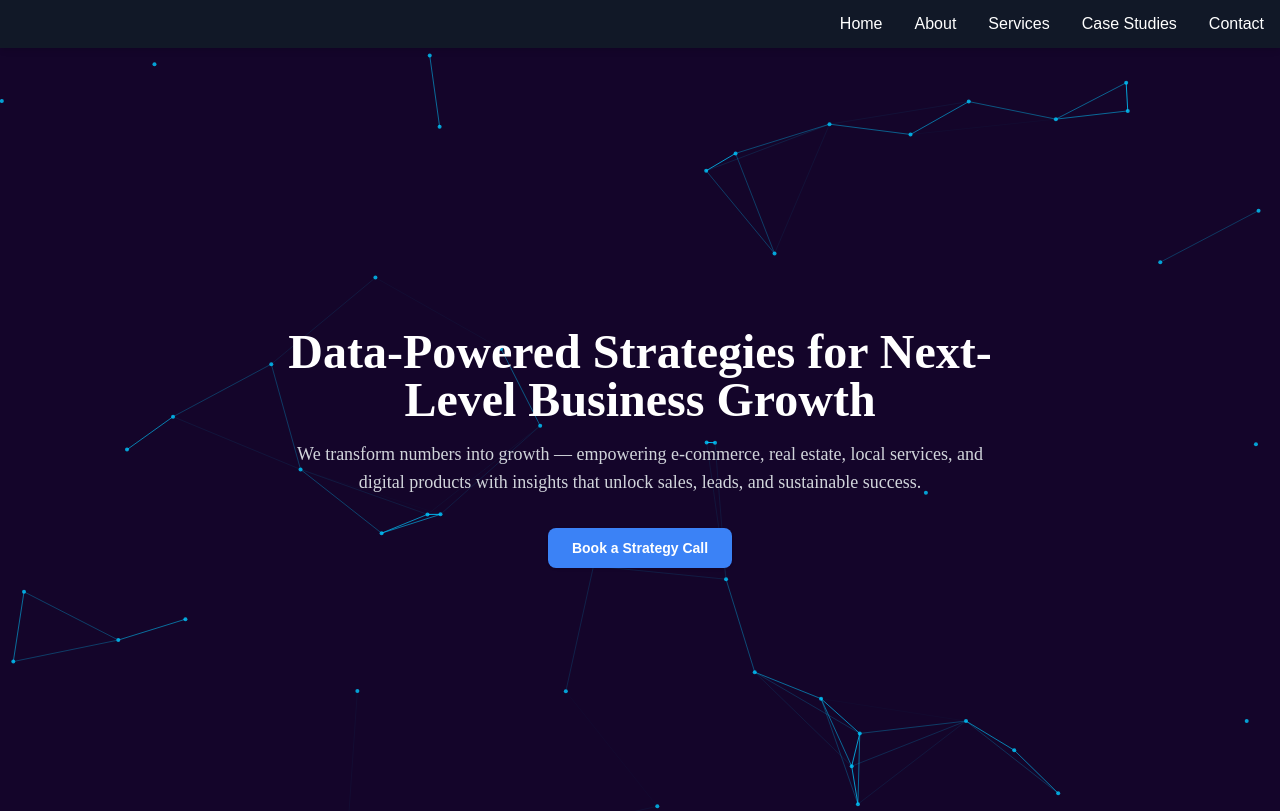
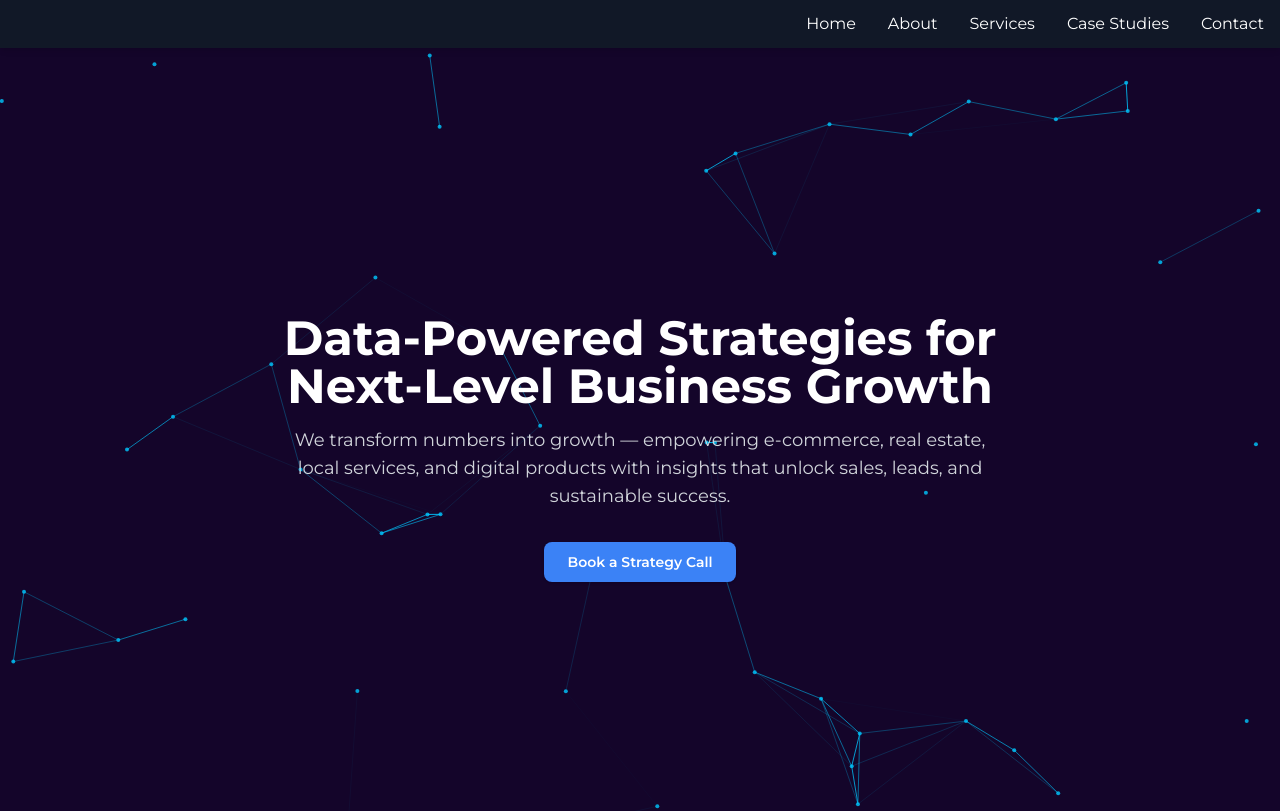
Before and after one commit to kartik-7877/statixgrowth-site, a Next.js app: page / in a window 1280 px wide. Shown: the top 811 px of the page. Built offline with nearby package versions, Linux system fonts and the light colour scheme.

Commit message:
fix: switched to next/font Montserrat for consistent font loading

```diff
--- a/pages/_app.js
+++ b/pages/_app.js
@@ -1,13 +1,21 @@
-import '../styles/globals.css';
-import Navbar from '../components/Navbar';
+import '../styles/globals.css'
+import Navbar from '../components/Navbar'
+import { Montserrat } from 'next/font/google'
+
+// Import Montserrat via next/font
+const montserrat = Montserrat({
+  subsets: ['latin'],
+  weight: ['400', '600', '700'],
+  display: 'swap',
+})
 
 function MyApp({ Component, pageProps }) {
   return (
-    <>
+    <main className={montserrat.className}>
       <Navbar />
       <Component {...pageProps} />
-    </>
-  );
+    </main>
+  )
 }
 
-export default MyApp;
+export default MyApp
```
